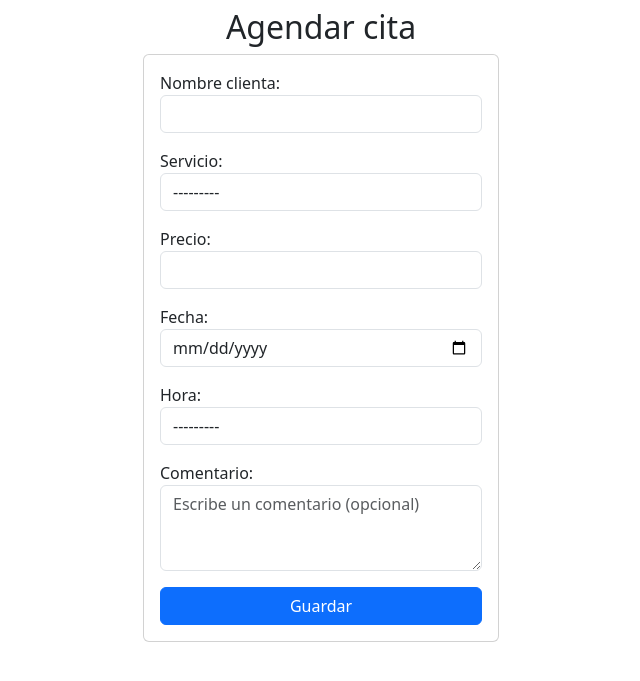
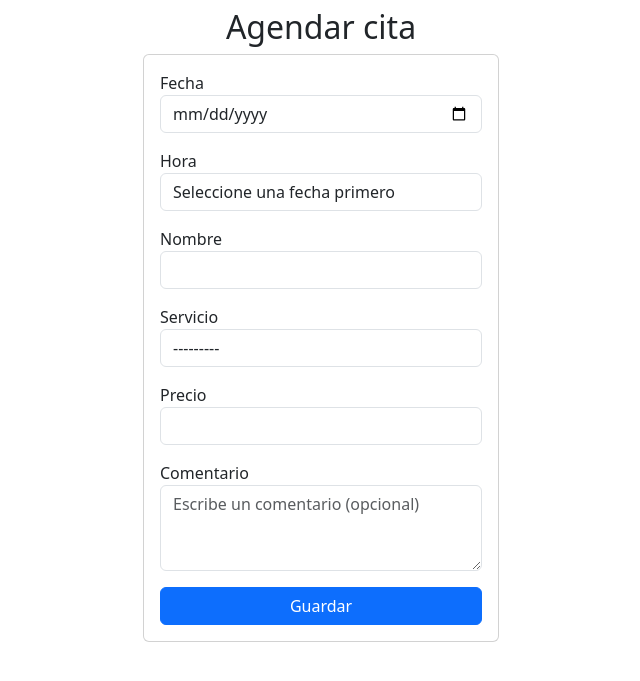
Before and after one commit to GereArguello/Citas-de-unias-django, a Django app: page /crear_cita/ in a window 1280 px wide. Shown: the part 81-762 px from the top of the page, without its empty margins (319-959 px from the left). Run offline with Django 5.2, Linux system fonts and the light colour scheme; the visitor is signed in with stand-in values (Sample User, id 1).

Commit message:
Refactor: formulario de citas con disponibilidad dinámica por fecha
- Se implementa include 'form_cita.html' para evitar repetición de código.
- Se mejora CitaForm con carga dinámica de horarios según DisponibilidadDia.
- Se actualizan vistas crear_cita y editar_cita para soportar selección de fecha vía GET.
- Se reorganiza el orden de campos y widgets del formulario.
- Se mejora la validación de fechas y horarios ocupados.

```diff
--- a/Citas/admin.py
+++ b/Citas/admin.py
@@ -1,5 +1,5 @@
 from django.contrib import admin
-from .models import Cita
+from .models import Cita, Profile, DisponibilidadDia
 # Register your models here.
 
 # class TaskAdmin(admin.ModelAdmin):
@@ -7,3 +7,5 @@ from .models import Cita
 
 
 admin.site.register(Cita) #,TaskAdmin)
+admin.site.register(Profile) #,TaskAdmin)
+admin.site.register(DisponibilidadDia) #,TaskAdmin)
--- a/Citas/forms.py
+++ b/Citas/forms.py
@@ -1,41 +1,95 @@
 from django import forms
-from .models import Cita, Profile
-from datetime import date
+from .models import Cita, Profile, DisponibilidadDia
+from datetime import date, datetime
 from django.contrib.auth.models import User
 import re
+
 
 class CitaForm(forms.ModelForm):
     class Meta:
         model = Cita
-        fields = ['nombre_clienta', 'servicio','precio', 'fecha', 'hora', 'comentario']
+        fields = ['fecha', 'hora', 'nombre_clienta', 'servicio', 'precio', 'comentario']
         widgets = {
             'nombre_clienta': forms.TextInput(attrs={'class': 'form-control'}),
             'servicio': forms.Select(attrs={'class': 'form-control'}),
             'precio': forms.NumberInput(attrs={'class': 'form-control'}),
-            'fecha': forms.DateInput(format='%Y-%m-%d',attrs={'type': 'date', 'class': 'form-control'}),
+            'fecha': forms.DateInput(
+                format='%Y-%m-%d',
+                attrs={
+                    'type': 'date',
+                    'class': 'form-control',
+                    'onchange': 'cambiar_fecha(this.value)'
+                }
+            ),
             'hora': forms.Select(attrs={'class': 'form-control'}),
             'comentario': forms.Textarea(attrs={
                 'class': 'form-control',
-                'rows': 3,            # textarea más chico
+                'rows': 3,
                 'placeholder': 'Escribe un comentario (opcional)'
             }),
         }
 
     def __init__(self, *args, **kwargs):
-        super().__init__(*args, **kwargs) # * recibe todos los argumentos posicionales como request.POST
-                                          # ** recibe todos los parámetros con nombre como {'instance': cita}
-        self.fields['fecha'].input_formats = ['%Y-%m-%d']  #Le metemos el formato a 'fecha' para que al editar cita sea visible
+        fecha = kwargs.pop("fecha", None)
+        super().__init__(*args, **kwargs)
 
-    def clean_fecha(self):
-        fecha = self.cleaned_data['fecha']
-        if fecha.weekday() == 6:
-            raise forms.ValidationError("No se atiende los domingos.")
-        return fecha
+        # 1) Si viene por POST (cuando enviás el form para guardar)
+        if self.data.get('fecha'):
+            fecha_str = self.data.get('fecha')
+
+            if isinstance(fecha_str, date):
+                fecha = fecha_str
+            else:
+                try:
+                    fecha = datetime.strptime(fecha_str, "%Y-%m-%d").date()
+                except ValueError:
+                    fecha = None
+
+        # 2) Si estás editando una cita existente
+        if not fecha and self.instance and self.instance.fecha:
+            fecha = self.instance.fecha
+
+        # 3) Si viene por GET como initial
+        if not fecha and self.initial.get('fecha'):
+            fecha_str = self.initial.get('fecha')
+            try:
+                fecha = datetime.strptime(fecha_str, "%Y-%m-%d").date()
+            except ValueError:
+                fecha = None
+
+        # 4) Con la fecha ya resuelta, cargamos los horarios
+        if fecha:
+            try:
+                disponibilidad = DisponibilidadDia.objects.get(fecha=fecha)
+                horarios = [(h, h) for h in disponibilidad.horarios]
+
+                # INCLUIMOS LA LÍNEA CLAVE PARA QUE SE RENDERICE EL SELECT
+                self.fields['hora'].choices = horarios
+                self.fields['hora'].widget.choices = horarios   # ← NUEVO FIX
+
+                # Incluir la hora actual al editar
+                if self.instance and self.instance.hora:
+                    hora_actual = self.instance.hora.strftime("%H:%M")
+                    if (hora_actual, hora_actual) not in horarios:
+                        horarios.append((hora_actual, hora_actual))
+
+                print(">>> FECHA RESUELTA EN FORM:", fecha)
+                print(">>> DISPONIBILIDAD:", disponibilidad.horarios)
+
+            except DisponibilidadDia.DoesNotExist:
+                self.fields['hora'].choices = [("", "No hay horarios disponibles este día")]
+                self.fields['hora'].widget.choices = self.fields['hora'].choices
+        else:
+            self.fields['hora'].choices = [("", "Seleccione una fecha primero")]
+            self.fields['hora'].widget.choices = self.fields['hora'].choices
+
+        self.fields['fecha'].input_formats = ['%Y-%m-%d']
 
     def clean(self):
         cleaned_data = super().clean()
         fecha = cleaned_data.get('fecha')
         hora = cleaned_data.get('hora')
+        precio = cleaned_data.get('precio')
 
         if fecha and fecha < date.today():
             raise forms.ValidationError("Ingrese una fecha válida")
@@ -50,6 +104,9 @@ class CitaForm(forms.ModelForm):
 
             if qs.exists(): #al excluirla, evitamos que este paso se cumpla
                 raise forms.ValidationError("Ese turno ya está ocupado.")
+
+        if precio < 0:
+            raise forms.ValidationError("Ingrese un precio válido")
 
         return cleaned_data
 
--- a/Citas/templatetags/disponibilidad.py
+++ b/Citas/templatetags/disponibilidad.py
@@ -26,3 +26,11 @@ def es_pasado(año, mes, dia):
     fecha = date(int(año), int(mes), int(dia))
 
     return fecha < hoy
+
+@register.simple_tag
+def make_date(anio, mes, dia):
+    return date(int(anio), int(mes), int(dia))
+
+@register.filter
+def get_item(diccionario, clave):
+    return diccionario.get(clave)
--- a/Citas/views.py
+++ b/Citas/views.py
@@ -6,7 +6,7 @@ from django.contrib.auth import login, logout, authenticate, update_session_auth
 from django.contrib.auth.decorators import login_required
 from django.db.models import Sum
 from .forms import CitaForm, UserForm, ProfileForm
-from .models import Cita, Profile
+from .models import Cita, Profile, DisponibilidadDia
 from .utils import semana_actual, mes_actual, citas_para_usuario, generar_calendario
 from datetime import date
 import calendar
@@ -123,17 +123,21 @@ def iniciar_sesion(request):
 
 @login_required
 def crear_cita(request):
-    if request.method == "POST": #El método es el mismo que HTML
-        form = CitaForm(request.POST) #Variable que contiene el formulario
+
+    fecha_inicial = request.GET.get("fecha")
+
+    if request.method == "POST":
+        form = CitaForm(request.POST, fecha=request.POST.get("fecha"))
         if form.is_valid():
-            cita = form.save(commit=False) #Crear cita sin guardar
-            cita.user = request.user #Asignar dueño
+            cita = form.save(commit=False)
+            cita.user = request.user
             cita.save()
-            return redirect('lista_citas')
+            return redirect("lista_citas")
     else:
-        form = CitaForm()
+        # GET con o sin fecha
+        form = CitaForm(initial={"fecha": fecha_inicial}, fecha=fecha_inicial)
 
-    return render(request, 'citas/crear_cita.html', {'form': form}) #'form' es la clave asociada al html
+    return render(request, "citas/crear_cita.html", {"form": form})
 
 @login_required
 def editar_cita(request, id):
@@ -142,13 +146,15 @@ def editar_cita(request, id):
     else:
         cita = get_object_or_404(Cita, id=id, user=request.user) #Un usuario común solo puede editar las suyas
 
+    fecha_inicial = request.GET.get("fecha")
+
     if request.method == 'POST':
-        form = CitaForm(request.POST, instance=cita) #instance para editar un objeto existente
+        form = CitaForm(request.POST, instance=cita, fecha=request.POST.get("fecha")) #instance para editar un objeto existente
         if form.is_valid():
             form.save()
             return redirect('lista_citas')
     else:
-        form = CitaForm(instance=cita)
+        form = CitaForm(instance=cita,initial={"fecha": fecha_inicial}, fecha= fecha_inicial)
 
     return render(request, 'citas/editar_cita.html', {'form': form})
 
@@ -260,7 +266,6 @@ def calendario(request):
     (5, "Mayo"),(6, "Junio"),(7, "Julio"),(8, "Agosto"),
     (9, "Septiembre"),(10, "Octubre"),(11, "Noviembre"),(12, "Diciembre"),]
 
-    opciones = Cita.HORARIOS
 
     mes = request.GET.get("mes")
     año = request.GET.get("año")
@@ -278,6 +283,10 @@ def calendario(request):
     inicio_mes = date(año, mes, 1)
     ultimo_dia = calendar.monthrange(año, mes)[1]
     fin_del_mes = date(año, mes, ultimo_dia)
+
+    disponibilidad = DisponibilidadDia.objects.filter(fecha__range=(inicio_mes,fin_del_mes))
+    disp_dia = {d.fecha: d.horarios for d in disponibilidad}
+
     citas_del_mes = Cita.objects.filter(fecha__range=(inicio_mes,fin_del_mes))
 
     hoy = date.today()
@@ -289,4 +298,4 @@ def calendario(request):
 
     semanas = generar_calendario(año, mes)
 
-    return render(request,'calendario.html',{'semanas': semanas, 'mes': mes, 'año': año, 'meses': meses, 'opciones': opciones, 'ocupadas': ocupadas, 'hoy': hoy})
+    return render(request,'calendario.html',{'semanas': semanas, 'mes': mes, 'año': año, 'meses': meses, 'disponibilidad': disp_dia, 'ocupadas': ocupadas, 'hoy': hoy})
--- a/templates/calendario.html
+++ b/templates/calendario.html
@@ -56,13 +56,14 @@
                                 {% else %}
                                     <div class="dia">
                                         <div class="numero">{{ dia }}</div>
-                                        {% for hora, texto in opciones %}
+                                        {% make_date año mes dia as fecha_actual %}
+                                        {% for hora in disponibilidad|get_item:fecha_actual %}
                                             <div class="horarios">
                                                 {% es_ocupado año mes dia hora ocupadas as ocupado %} <!-- Llama al tag que verifica si (fecha, hora) está en el diccionario 'ocupadas' -->
                                                 {% if ocupado %}
                                                     <p> ❌ </p>
                                                 {% else %}
-                                                    <p> {{ texto }}</p>
+                                                    <p> {{ hora }}</p>
                                                 {% endif %}
                                             </div>
                                         {% endfor %}
--- a/templates/citas/crear_cita.html
+++ b/templates/citas/crear_cita.html
@@ -5,17 +5,21 @@
 {% block content %}
 
 
-
 <div class="row">
     <div class="col-md-4 offset-md-4">
         <h2 class="text-center">Agendar cita</h2>
-        <form method="POST" class="card card-body"> <!-- Método para aplicar un formulario -->
-            {% csrf_token %}
-            {{ form.as_p}} <!-- función asociada a views.py-->
-            <button type="submit" class="btn btn-primary">Guardar</button> <!-- Botón para guardarlo-->
-        </form>
+        {% include 'includes/form_cita.html' %}
     </div>
 </div>
+
+<script>
+function cambiar_fecha(fecha) {
+    const url = new URL(window.location.href);
+    url.searchParams.set("fecha", fecha);
+    window.location.href = url.toString();  // ← siempre GET
+}
+</script>
+
 
 
 
--- /dev/null
+++ b/templates/includes/form_cita.html
@@ -0,0 +1,60 @@
+<form method="POST" class="card card-body" id="citaform">
+    {% csrf_token %}
+
+    {# === ERRORES GENERALES DEL FORM (ej: "Ese turno ya está ocupado") === #}
+    {% if form.non_field_errors %}
+        <div class="alert alert-danger">
+            {{ form.non_field_errors }}
+        </div>
+    {% endif %}
+
+    <div class="mb-3">
+        <label for="{{ form.fecha.id_for_label }}">Fecha</label>
+        {{ form.fecha }}
+        {% if form.fecha.errors %}
+            <div class="text-danger small">{{ form.fecha.errors }}</div>
+        {% endif %}
+    </div>
+
+    <div class="mb-3">
+        <label for="{{ form.hora.id_for_label }}">Hora</label>
+        {{ form.hora }}
+        {% if form.hora.errors %}
+            <div class="text-danger small">{{ form.hora.errors }}</div>
+        {% endif %}
+    </div>
+
+    <div class="mb-3">
+        <label for="{{ form.nombre_clienta.id_for_label }}">Nombre</label>
+        {{ form.nombre_clienta }}
+        {% if form.nombre_clienta.errors %}
+            <div class="text-danger small">{{ form.nombre_clienta.errors }}</div>
+        {% endif %}
+    </div>
+
+    <div class="mb-3">
+        <label for="{{ form.servicio.id_for_label }}">Servicio</label>
+        {{ form.servicio }}
+        {% if form.servicio.errors %}
+            <div class="text-danger small">{{ form.servicio.errors }}</div>
+        {% endif %}
+    </div>
+
+    <div class="mb-3">
+        <label for="{{ form.precio.id_for_label }}">Precio</label>
+        {{ form.precio }}
+        {% if form.precio.errors %}
+            <div class="text-danger small">{{ form.precio.errors }}</div>
+        {% endif %}
+    </div>
+
+    <div class="mb-3">
+        <label for="{{ form.comentario.id_for_label }}">Comentario</label>
+        {{ form.comentario }}
+        {% if form.comentario.errors %}
+            <div class="text-danger small">{{ form.comentario.errors }}</div>
+        {% endif %}
+    </div>
+
+    <button type="submit" class="btn btn-primary">Guardar</button>
+</form>
```
Also changed, not shown: Citas/models.py (+9 -7 lines), templates/citas/editar_cita.html (+10 -6 lines), Citas/migrations/0007_disponibilidaddia_alter_cita_hora.py (added).
